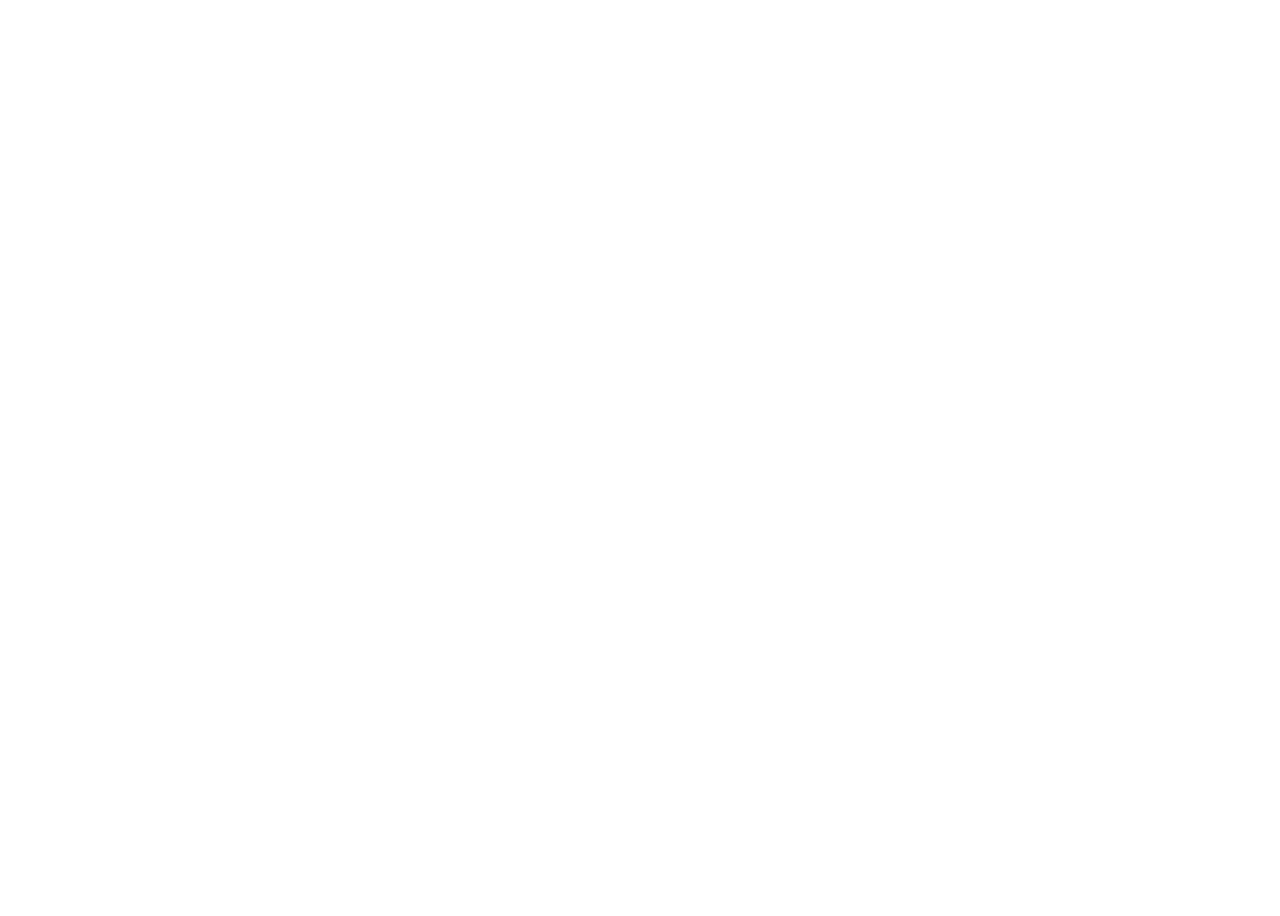
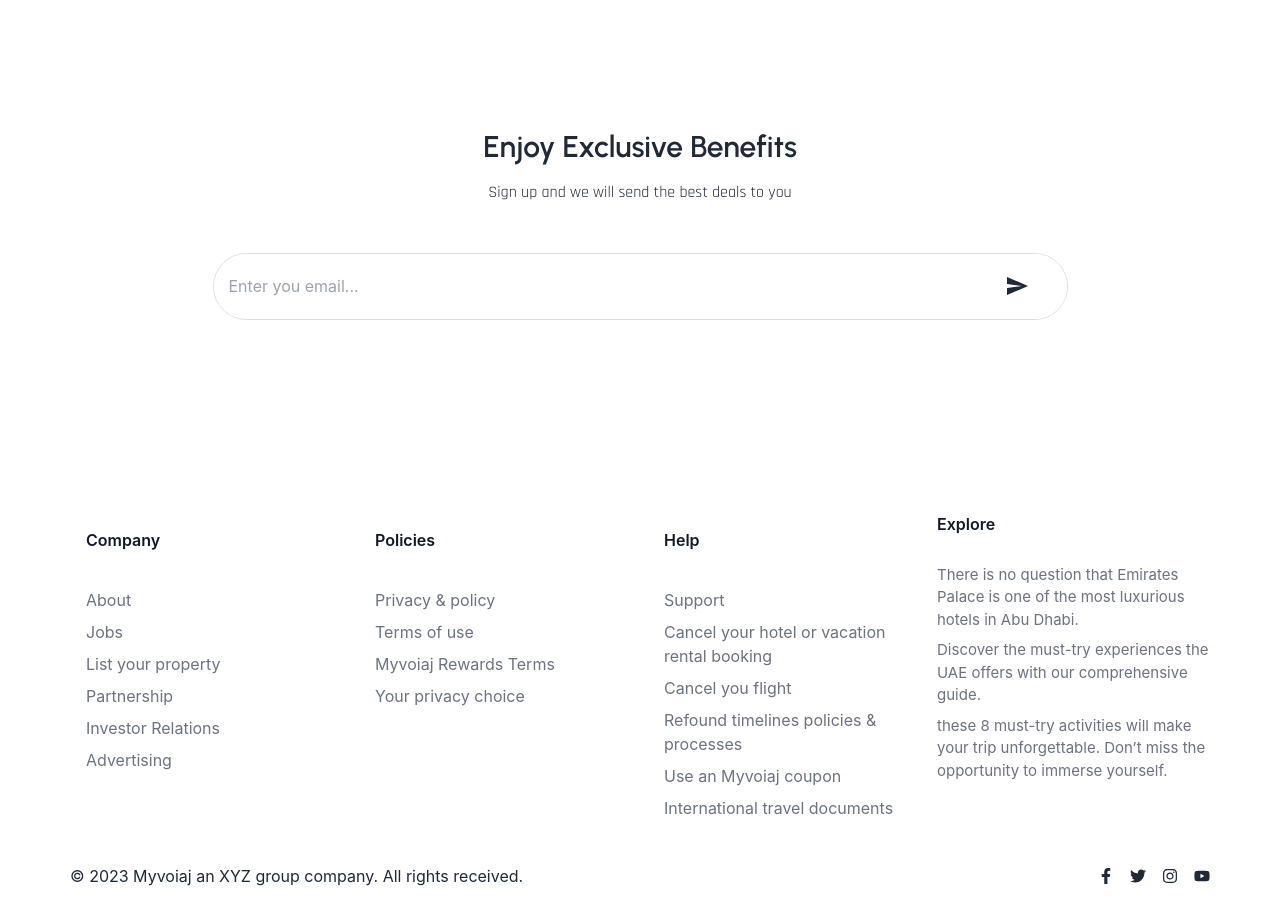
Before and after one commit to dev-rakibul1/FE_interview_task, a React (Create React App) app: page / in a window 1280 px wide. Shown: the part 4400-5316 px from the top of the page. Before the commit the page ends 4593 px from the top, so only its background shows below. Built offline with nearby package versions, Linux system fonts and the light colour scheme.

Commit message:
Almost done project

```diff
--- /dev/null
+++ b/src/components/benefits/Benefits.css
@@ -0,0 +1,23 @@
+.subscribe-area {
+  position: relative;
+  overflow: hidden;
+  border-radius: 50px;
+  border: 1px solid #ddd;
+}
+
+.subscribe-area input {
+  width: 100%;
+  height: 65px;
+  padding: 15px;
+}
+
+.subscribe-btn-icon {
+  position: absolute;
+  right: 0;
+  background-color: #fff;
+  width: 100px;
+  height: 100px;
+  display: flex;
+  justify-content: center;
+  align-items: center;
+}
--- /dev/null
+++ b/src/components/benefits/Benefits.jsx
@@ -0,0 +1,30 @@
+import React from "react";
+import { MdSend } from "react-icons/md";
+import SectionTitle from "../../shared/sectionTitle/SectionTitle";
+import "./Benefits.css";
+
+const Benefits = () => {
+  return (
+    <section className="mt-32">
+      {/* Section title */}
+      <SectionTitle
+        title="Enjoy Exclusive Benefits"
+        details="Sign up and we will send the best deals to you"
+      />
+
+      {/* subscribe area */}
+      <div className="theme-width mt-12">
+        <div className="md:max-w-[75%] ml-auto mr-auto">
+          <div className="subscribe-area w-full max-w-full flex items-center justify-center">
+            <input type="search" placeholder="Enter you email..." />
+            <span className="subscribe-btn-icon cursor-pointer">
+              <MdSend className="text-2xl" />
+            </span>
+          </div>
+        </div>
+      </div>
+    </section>
+  );
+};
+
+export default Benefits;
--- a/src/layout/Root.jsx
+++ b/src/layout/Root.jsx
@@ -2,6 +2,7 @@
 import { Outlet } from "react-router-dom";
 import HeroLogoArea from "../components/heroLogoArea/HeroLogoArea";
 import HeroTopBar from "../components/heroTopBar/HeroTopBar";
+import Footer from "../shared/footer/Footer";
 import Navbar from "../shared/navbar/Navbar";
 
 const Root = () => {
@@ -11,6 +12,7 @@
       <HeroLogoArea />
       <Navbar />
       <Outlet />
+      <Footer />
     </div>
   );
 };
--- a/src/pages/home/Home.jsx
+++ b/src/pages/home/Home.jsx
@@ -1,4 +1,5 @@
 import React from "react";
+import Benefits from "../../components/benefits/Benefits";
 import Choose from "../../components/choose/Choose";
 import Destinations from "../../components/choose/destinations/Destinations";
 import HeroArea from "../../components/heroArea/HeroArea";
@@ -20,6 +21,7 @@
       <Choose />
       <Destinations />
       <Holidays />
+      <Benefits />
 
       <br />
       <br />
--- /dev/null
+++ b/src/shared/footer/Footer.css
@@ -0,0 +1,8 @@
+.footer-link a {
+  transition: 0.3s;
+  display: block;
+}
+
+.footer-link a:hover {
+  color: #000;
+}
--- /dev/null
+++ b/src/shared/footer/Footer.jsx
@@ -0,0 +1,136 @@
+import React from "react";
+import { FaFacebookF, FaInstagram, FaTwitter, FaYoutube } from "react-icons/fa";
+import { Link } from "react-router-dom";
+import "./Footer.css";
+
+const Footer = () => {
+  return (
+    <footer className="">
+      <div className="theme-width">
+        <div className="grid grid-cols-1 sm:grid-cols-2 md:grid-cols-3 lg:grid-cols-4 gap-4">
+          {/* footer part 01 */}
+          <div className="">
+            <article className="footer-article p-4">
+              <h5 className="text-gray-900 font-semibold">Company</h5>
+              <div className="footer-link mt-7">
+                <Link to="/" className="text-gray-500 pt-2 block">
+                  About
+                </Link>
+                <Link to="/" className="text-gray-500 pt-2 block">
+                  Jobs
+                </Link>
+                <Link to="/" className="text-gray-500 pt-2 block">
+                  List your property
+                </Link>
+                <Link to="/" className="text-gray-500 pt-2 block">
+                  Partnership
+                </Link>
+                <Link to="/" className="text-gray-500 pt-2 block">
+                  Investor Relations
+                </Link>
+                <Link to="/" className="text-gray-500 pt-2 block">
+                  Advertising
+                </Link>
+              </div>
+            </article>
+          </div>
+
+          {/* footer part 02 */}
+          <div className="">
+            <article className="footer-article p-4">
+              <h5 className="text-gray-900 font-semibold">Policies</h5>
+              <div className="footer-link mt-7">
+                <Link to="/" className="text-gray-500 pt-2 block">
+                  Privacy & policy
+                </Link>
+                <Link to="/" className="text-gray-500 pt-2 block">
+                  Terms of use
+                </Link>
+                <Link to="/" className="text-gray-500 pt-2 block">
+                  Myvoiaj Rewards Terms
+                </Link>
+                <Link to="/" className="text-gray-500 pt-2 block">
+                  Your privacy choice
+                </Link>
+              </div>
+            </article>
+          </div>
+
+          {/* footer part 03 */}
+          <div className="">
+            <article className="footer-article p-4">
+              <h5 className="text-gray-900 font-semibold">Help</h5>
+              <div className="footer-link mt-7">
+                <Link to="/" className="text-gray-500 pt-2 block">
+                  Support
+                </Link>
+                <Link to="/" className="text-gray-500 pt-2 block">
+                  Cancel your hotel or vacation rental booking
+                </Link>
+                <Link to="/" className="text-gray-500 pt-2 block">
+                  Cancel you flight
+                </Link>
+                <Link to="/" className="text-gray-500 pt-2 block">
+                  Refound timelines policies & processes
+                </Link>
+                <Link to="/" className="text-gray-500 pt-2 block">
+                  Use an Myvoiaj coupon
+                </Link>
+                <Link to="/" className="text-gray-500 pt-2 block">
+                  International travel documents
+                </Link>
+              </div>
+            </article>
+          </div>
+          {/* footer part 04 */}
+          <div className="">
+            <h5 className="text-gray-900 font-semibold">Explore</h5>
+            <div className="footer-link mt-7">
+              <p className="text-normal text-[15px] mt-2 text-gray-500">
+                There is no question that Emirates Palace is one of the most
+                luxurious hotels in Abu Dhabi.{" "}
+              </p>
+              <p className="text-normal text-[15px] mt-2 text-gray-500">
+                Discover the must-try experiences the UAE offers with our
+                comprehensive guide.
+              </p>
+              <p className="text-normal text-[15px] mt-2 text-gray-500">
+                {" "}
+                these 8 must-try activities will make your trip unforgettable.
+                Don’t miss the opportunity to immerse yourself.
+              </p>
+            </div>
+          </div>
+        </div>
+      </div>
+
+      {/* footer copy right */}
+      <div className="footer-copyright theme-width md:flex items-center justify-between py-7">
+        <div className="copyright-text">
+          <p>&copy; 2023 Myvoiaj an XYZ group company. All rights received.</p>
+        </div>
+        <div className="footer-social-icons">
+          <ul>
+            <li className="flex items-center justify-center ml-4">
+              <Link to="/" className="mr-4">
+                <FaFacebookF />
+              </Link>
+              <Link to="/" className="mr-4">
+                <FaTwitter />
+              </Link>
+              <Link to="/" className="mr-4">
+                <FaInstagram />
+              </Link>
+              <Link to="/">
+                {" "}
+                <FaYoutube />
+              </Link>
+            </li>
+          </ul>
+        </div>
+      </div>
+    </footer>
+  );
+};
+
+export default Footer;
```
